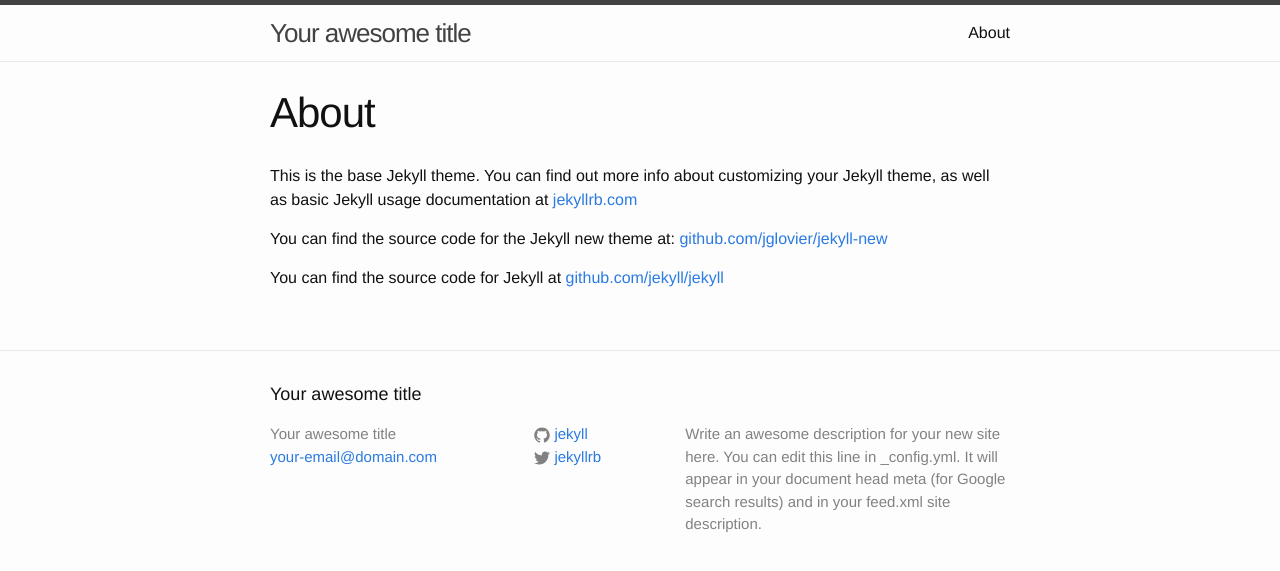
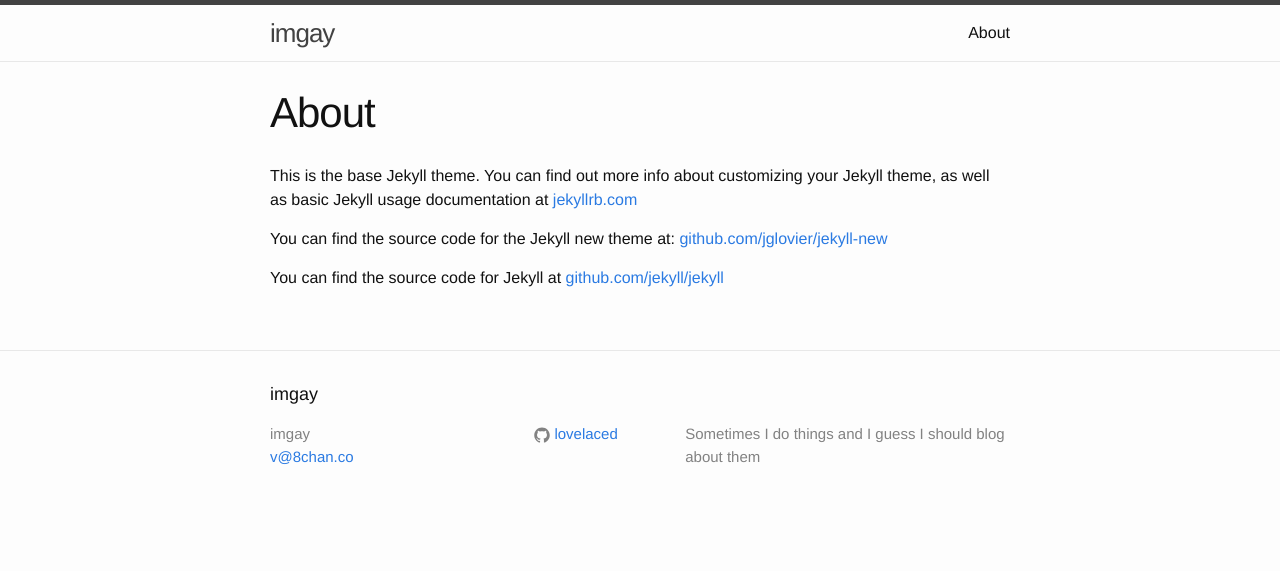
Before and after one commit to lovelaced/lovelaced.github.io, a Jekyll site: the page built from about.md, in a window 1280 px wide. Shown: the top 571 px of the page. Built offline with Jekyll 4.4.1, drawn with Linux system fonts in a browser that asks for light colours.

Commit message:
changed config

```diff
--- a/_config.yml
+++ b/_config.yml
@@ -1,14 +1,12 @@
 # Site settings
-title: Your awesome title
-email: your-email@domain.com
+title: imgay
+email: v@8chan.co
 description: > # this means to ignore newlines until "baseurl:"
-  Write an awesome description for your new site here. You can edit this
-  line in _config.yml. It will appear in your document head meta (for
-  Google search results) and in your feed.xml site description.
+  Sometimes I do things and I guess I should blog about them
 baseurl: "" # the subpath of your site, e.g. /blog/
-url: "http://yourdomain.com" # the base hostname & protocol for your site
-twitter_username: jekyllrb
-github_username:  jekyll
+url: "http://neuromance.me" # the base hostname & protocol for your site
+# twitter_username: jekyllrb
+github_username:  lovelaced
 
 # Build settings
 markdown: kramdown
```
